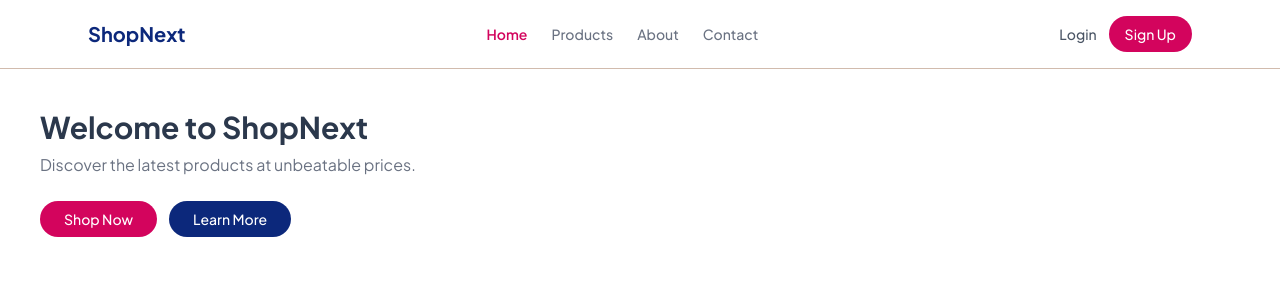
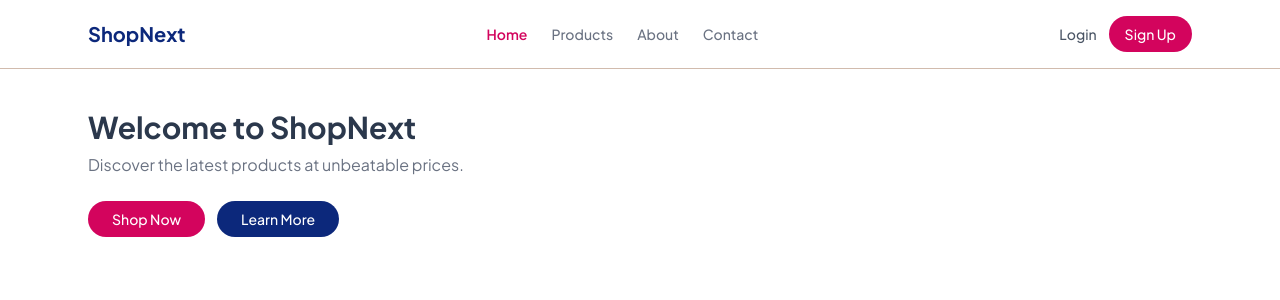
Before and after one commit to Godwinn22/shopnext, a Next.js app: page / in a window 1280 px wide. Shown: the top 300 px of the page. Built offline with nearby package versions, Linux system fonts and the light colour scheme.

Commit message:
feat: replace main with Container component in Home for improved layout consistency

```diff
--- a/app/page.tsx
+++ b/app/page.tsx
@@ -1,8 +1,9 @@
-import React from "react";
+import Container from "@/components/Container";
 
 const Home = () => {
     return (
-        <main className="p-10">
+        <main >
+            <Container className="py-10">
                 <h1 className="text-3xl font-bold text-dark">
                     Welcome to ShopNext
                 </h1>
@@ -17,6 +18,7 @@ const Home = () => {
                         Learn More
                     </button>
                 </div>
+            </Container>
         </main>
     );
 };
```
Lines whose indentation alone changed are shown as unchanged.
